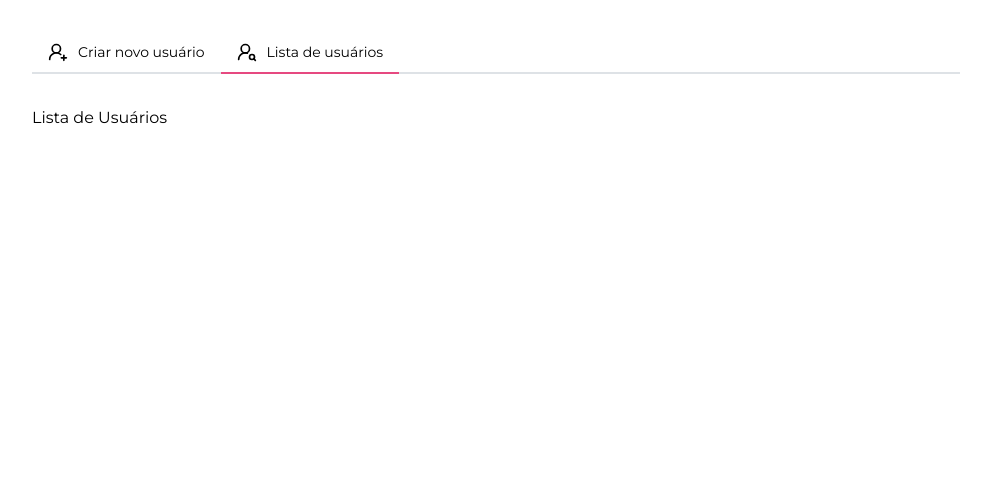
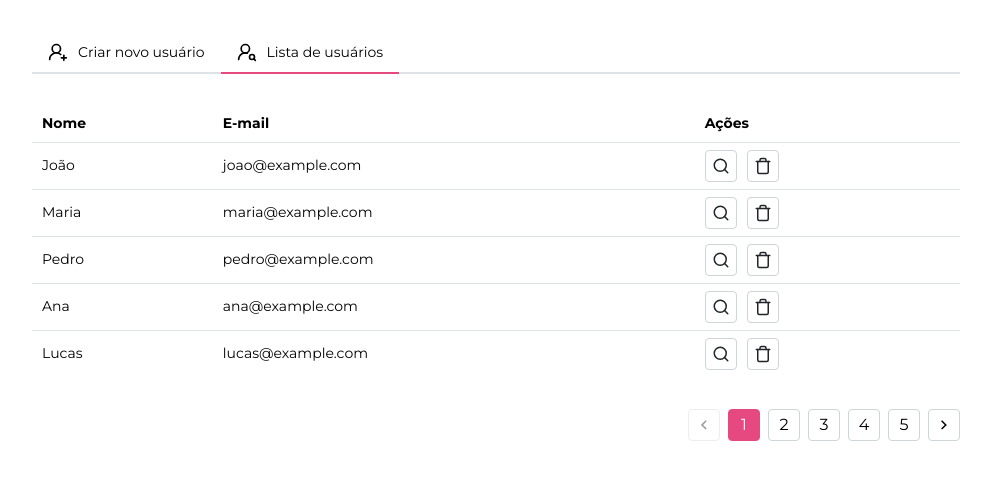
Before and after one commit to ClodoaldoDantas/user-management-system, a React (Vite) app: page /users in a window 1280 px wide. Shown: the top 480 px of the page, without its empty margins (144-1135 px from the left). Built offline with nearby package versions, Linux system fonts and the light colour scheme.

Commit message:
feat: listagem de usuários (interface)

```diff
--- a/src/pages/Users/index.tsx
+++ b/src/pages/Users/index.tsx
@@ -1,3 +1,60 @@
+import { ActionIcon, Flex, Pagination, Table } from '@mantine/core'
+import { Search, Trash } from 'lucide-react'
+
 export function Users() {
-  return <p>Lista de Usuários</p>
+  const users = [
+    { id: 1, name: 'João', email: 'joao@example.com' },
+    { id: 2, name: 'Maria', email: 'maria@example.com' },
+    { id: 3, name: 'Pedro', email: 'pedro@example.com' },
+    { id: 4, name: 'Ana', email: 'ana@example.com' },
+    { id: 5, name: 'Lucas', email: 'lucas@example.com' },
+  ]
+
+  return (
+    <>
+      <Table>
+        <Table.Thead>
+          <Table.Tr>
+            <Table.Th>Nome</Table.Th>
+            <Table.Th>E-mail</Table.Th>
+            <Table.Th>Ações</Table.Th>
+          </Table.Tr>
+        </Table.Thead>
+        <Table.Tbody>
+          {users.map(user => (
+            <Table.Tr key={user.id}>
+              <Table.Td>{user.name}</Table.Td>
+              <Table.Td>{user.email}</Table.Td>
+              <Table.Td>
+                <ActionIcon
+                  type="button"
+                  h={32}
+                  w={32}
+                  variant="default"
+                  aria-label="Abrir detalhes do usuário"
+                >
+                  <Search size={18} />
+                </ActionIcon>
+
+                <ActionIcon
+                  type="button"
+                  h={32}
+                  w={32}
+                  ml="xs"
+                  variant="default"
+                  aria-label="Remover usuário"
+                >
+                  <Trash size={18} />
+                </ActionIcon>
+              </Table.Td>
+            </Table.Tr>
+          ))}
+        </Table.Tbody>
+      </Table>
+
+      <Flex justify="flex-end">
+        <Pagination mt="xl" total={5} />
+      </Flex>
+    </>
+  )
 }
```
